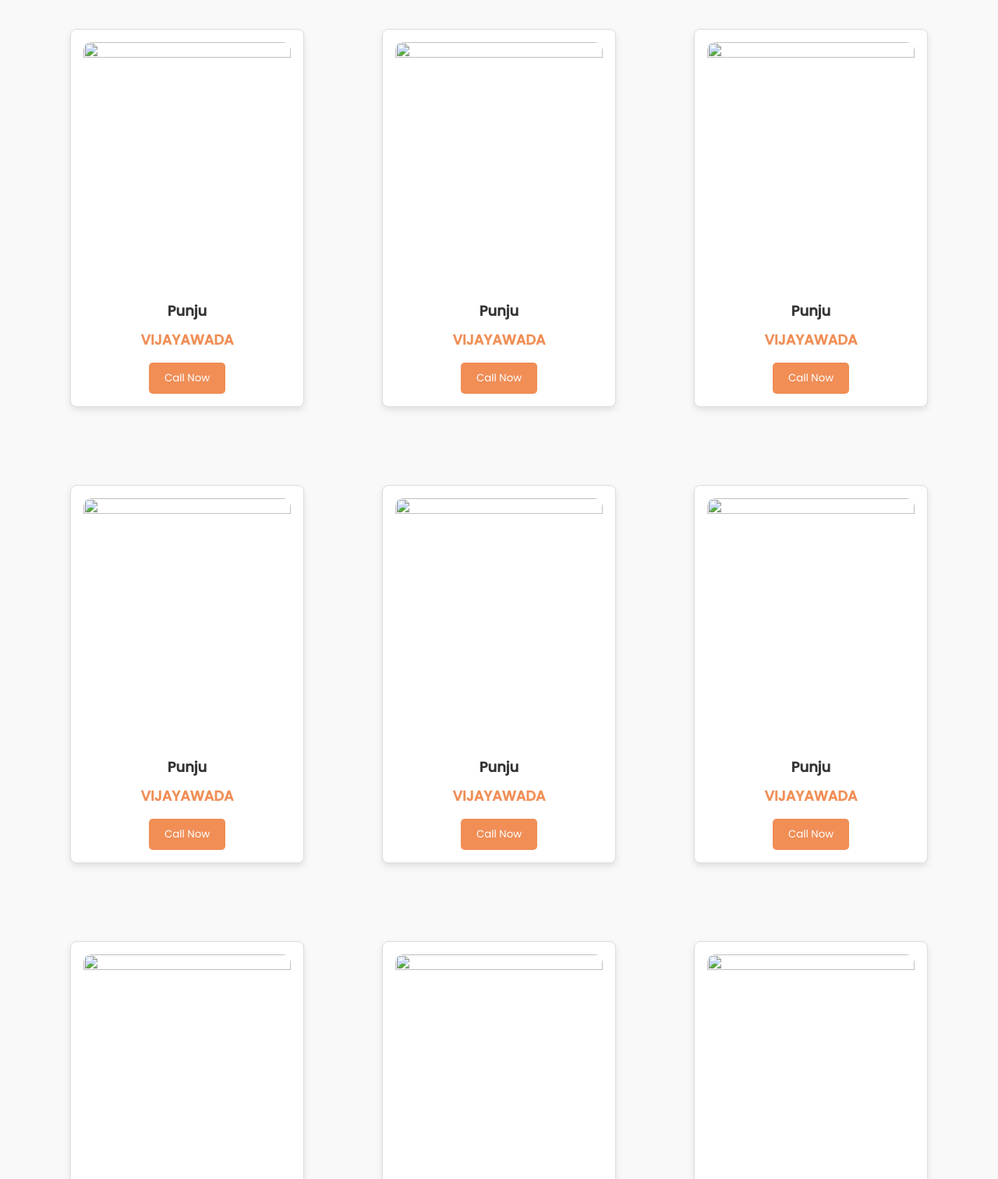
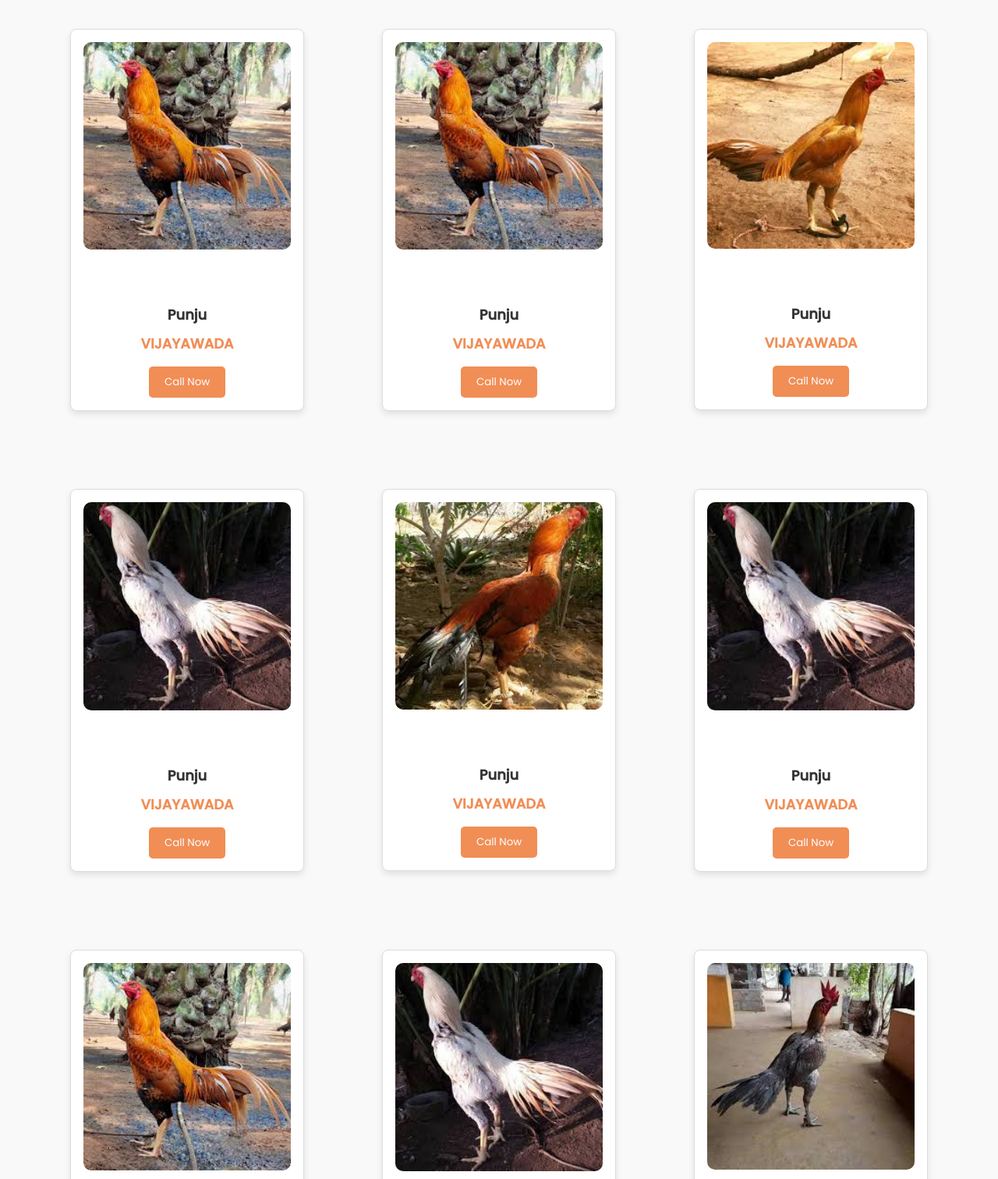
Before and after one commit to KonaseemaPunjulu/KonaseemaPunjulu, a plain HTML site: page hens/hens1.html in a window 1280 px wide. Shown: the part 158-1670 px from the top of the page at 78% size. Drawn offline with Linux system fonts and the light colour scheme.

Commit message:
Update hens1.html

```diff
--- a/hens/hens1.html
+++ b/hens/hens1.html
@@ -12,7 +12,7 @@
 
 <body>
   <header class="header">
-    <a href="#" class="logo"><img src="hens/images/logohen.jpg" alt=""></a>
+    <a href="#" class="logo"><img src="images/logohen.jpg" alt=""></a>
     <div class="fas fa-bars"></div>
     <nav class="navbar">
       <ul>
@@ -40,7 +40,7 @@
           <div class="product-card">
 
             <figure class="card-banner">
-              <img src="hens/images/photo3.jpeg" width="189" height="189" loading="lazy" alt="">
+              <img src="images/photo3.jpeg" width="189" height="189" loading="lazy" alt="">
 
               <div class="btn-wrapper">
                 <button class="product-btn" aria-label="Add to Whishlist">
@@ -82,7 +82,7 @@
           <div class="product-card">
 
             <figure class="card-banner">
-              <img src="hens/images/photo3.jpeg" width="189" height="189" loading="lazy" alt="">
+              <img src="images/photo3.jpeg" width="189" height="189" loading="lazy" alt="">
 
               <div class="btn-wrapper">
                 <button class="product-btn" aria-label="Add to Whishlist">
@@ -124,7 +124,7 @@
           <div class="product-card">
 
             <figure class="card-banner">
-              <img src="hens/images/photo6.jpeg" width="189" height="189" loading="lazy" alt="">
+              <img src="images/photo6.jpeg" width="189" height="189" loading="lazy" alt="">
 
               <div class="btn-wrapper">
                 <button class="product-btn" aria-label="Add to Whishlist">
@@ -167,7 +167,7 @@
           <div class="product-card">
 
             <figure class="card-banner">
-              <img src="hens/images/photo2.jpeg" width="189" height="189" loading="lazy" alt="">
+              <img src="images/photo2.jpeg" width="189" height="189" loading="lazy" alt="">
 
               <div class="btn-wrapper">
                 <button class="product-btn" aria-label="Add to Whishlist">
@@ -210,7 +210,7 @@
           <div class="product-card">
 
             <figure class="card-banner">
-              <img src="hens/images/photo4.jpeg" width="189" height="189" loading="lazy" alt="">
+              <img src="images/photo4.jpeg" width="189" height="189" loading="lazy" alt="">
 
               <div class="btn-wrapper">
                 <button class="product-btn" aria-label="Add to Whishlist">
@@ -253,7 +253,7 @@
           <div class="product-card">
 
             <figure class="card-banner">
-              <img src="hens/images/photo2.jpeg" width="189" height="189" loading="lazy" alt="">
+              <img src="images/photo2.jpeg" width="189" height="189" loading="lazy" alt="">
 
               <div class="btn-wrapper">
                 <button class="product-btn" aria-label="Add to Whishlist">
@@ -294,7 +294,7 @@
           <div class="product-card">
 
             <figure class="card-banner">
-              <img src="hens/images/photo3.jpeg" width="189" height="189" loading="lazy" alt="">
+              <img src="images/photo3.jpeg" width="189" height="189" loading="lazy" alt="">
 
               <div class="btn-wrapper">
                 <button class="product-btn" aria-label="Add to Whishlist">
@@ -335,7 +335,7 @@
           <div class="product-card">
 
             <figure class="card-banner">
-              <img src="hens/images/photo2.jpeg" width="189" height="189" loading="lazy" alt="">
+              <img src="images/photo2.jpeg" width="189" height="189" loading="lazy" alt="">
 
               <div class="btn-wrapper">
                 <button class="product-btn" aria-label="Add to Whishlist">
@@ -376,7 +376,7 @@
           <div class="product-card">
 
             <figure class="card-banner">
-              <img src="hens/images/photo1.jpeg" width="189" height="189" loading="lazy" alt="">
+              <img src="images/photo1.jpeg" width="189" height="189" loading="lazy" alt="">
 
               <div class="btn-wrapper">
                 <button class="product-btn" aria-label="Add to Whishlist">
@@ -417,7 +417,7 @@
           <div class="product-card">
 
             <figure class="card-banner">
-              <img src="hens/images/photo6.jpeg" width="189" height="189" loading="lazy" alt="">
+              <img src="images/photo6.jpeg" width="189" height="189" loading="lazy" alt="">
 
               <div class="btn-wrapper">
                 <button class="product-btn" aria-label="Add to Whishlist">
@@ -458,7 +458,7 @@
           <div class="product-card">
 
             <figure class="card-banner">
-              <img src="hens/images/photo4.jpeg" width="189" height="189" loading="lazy" alt="">
+              <img src="images/photo4.jpeg" width="189" height="189" loading="lazy" alt="">
 
               <div class="btn-wrapper">
                 <button class="product-btn" aria-label="Add to Whishlist">
@@ -499,7 +499,7 @@
           <div class="product-card">
 
             <figure class="card-banner">
-              <img src="hens/images/dog.avif" width="189" height="189" loading="lazy" alt="">
+              <img src="images/dog.avif" width="189" height="189" loading="lazy" alt="">
 
               <div class="btn-wrapper">
                 <button class="product-btn" aria-label="Add to Whishlist">
@@ -539,7 +539,7 @@
           <div class="product-card">
 
             <figure class="card-banner">
-              <img src="hens/images/photo2.jpeg" width="189" height="189" loading="lazy" alt="">
+              <img src="images/photo2.jpeg" width="189" height="189" loading="lazy" alt="">
 
               <div class="btn-wrapper">
                 <button class="product-btn" aria-label="Add to Whishlist">
@@ -580,7 +580,7 @@
           <div class="product-card">
 
             <figure class="card-banner">
-              <img src="hens/images/photo5.jpeg" width="189" height="189" loading="lazy" alt="">
+              <img src="images/photo5.jpeg" width="189" height="189" loading="lazy" alt="">
 
               <div class="btn-wrapper">
                 <button class="product-btn" aria-label="Add to Whishlist">
@@ -621,7 +621,7 @@
           <div class="product-card">
 
             <figure class="card-banner">
-              <img src="hens/images/photo1.jpeg" width="189" height="189" loading="lazy" alt="">
+              <img src="images/photo1.jpeg" width="189" height="189" loading="lazy" alt="">
 
               <div class="btn-wrapper">
                 <button class="product-btn" aria-label="Add to Whishlist">
@@ -662,7 +662,7 @@
           <div class="product-card">
 
             <figure class="card-banner">
-              <img src="hens/images/photo6.jpeg" width="189" height="189" loading="lazy" alt="">
+              <img src="images/photo6.jpeg" width="189" height="189" loading="lazy" alt="">
 
               <div class="btn-wrapper">
                 <button class="product-btn" aria-label="Add to Whishlist">
@@ -703,7 +703,7 @@
           <div class="product-card">
 
             <figure class="card-banner">
-              <img src="hens/images/dog3.avif" width="189" height="189" loading="lazy" alt="">
+              <img src="images/dog3.avif" width="189" height="189" loading="lazy" alt="">
 
               <div class="btn-wrapper">
                 <button class="product-btn" aria-label="Add to Whishlist">
@@ -744,7 +744,7 @@
           <div class="product-card">
 
             <figure class="card-banner">
-              <img src="hens/images/photo3.jpeg" width="189" height="189" loading="lazy" alt="">
+              <img src="images/photo3.jpeg" width="189" height="189" loading="lazy" alt="">
 
               <div class="btn-wrapper">
                 <button class="product-btn" aria-label="Add to Whishlist">
@@ -785,7 +785,7 @@
           <div class="product-card">
 
             <figure class="card-banner">
-              <img src="hens/images/dog2.webp" width="189" height="189" loading="lazy" alt="">
+              <img src="images/dog2.webp" width="189" height="189" loading="lazy" alt="">
 
               <div class="btn-wrapper">
                 <button class="product-btn" aria-label="Add to Whishlist">
@@ -827,7 +827,7 @@
           <div class="product-card">
 
             <figure class="card-banner">
-              <img src="hens/images/photo1.jpeg" width="189" height="189" loading="lazy" alt="">
+              <img src="images/photo1.jpeg" width="189" height="189" loading="lazy" alt="">
 
               <div class="btn-wrapper">
                 <button class="product-btn" aria-label="Add to Whishlist">
@@ -870,7 +870,7 @@
           <div class="product-card">
 
             <figure class="card-banner">
-              <img src="hens/images/photo2.jpeg" width="189" height="189" loading="lazy" alt="">
+              <img src="images/photo2.jpeg" width="189" height="189" loading="lazy" alt="">
 
               <div class="btn-wrapper">
                 <button class="product-btn" aria-label="Add to Whishlist">
@@ -912,7 +912,7 @@
           <div class="product-card">
 
             <figure class="card-banner">
-              <img src="hens/images/photo3.jpeg" width="189" height="189" loading="lazy" alt="">
+              <img src="images/photo3.jpeg" width="189" height="189" loading="lazy" alt="">
 
               <div class="btn-wrapper">
                 <button class="product-btn" aria-label="Add to Whishlist">
```
